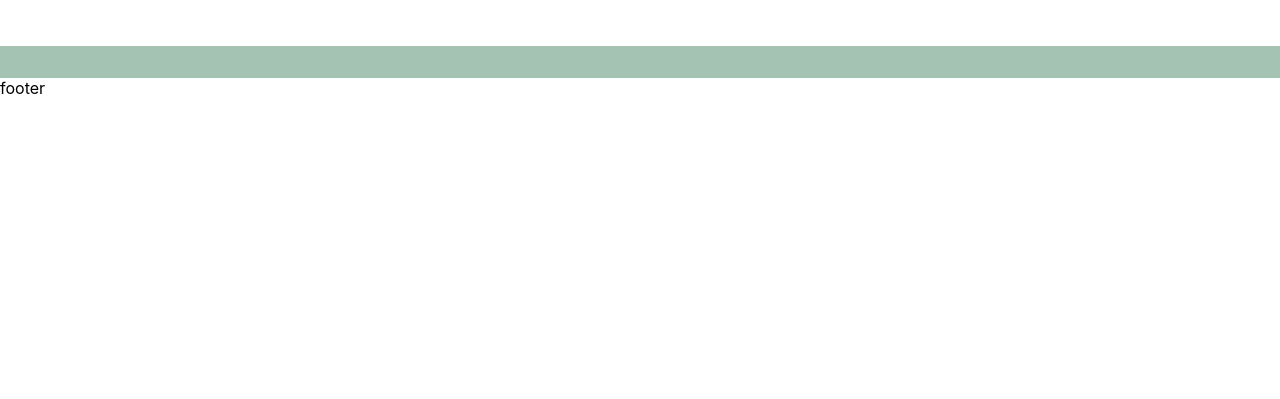
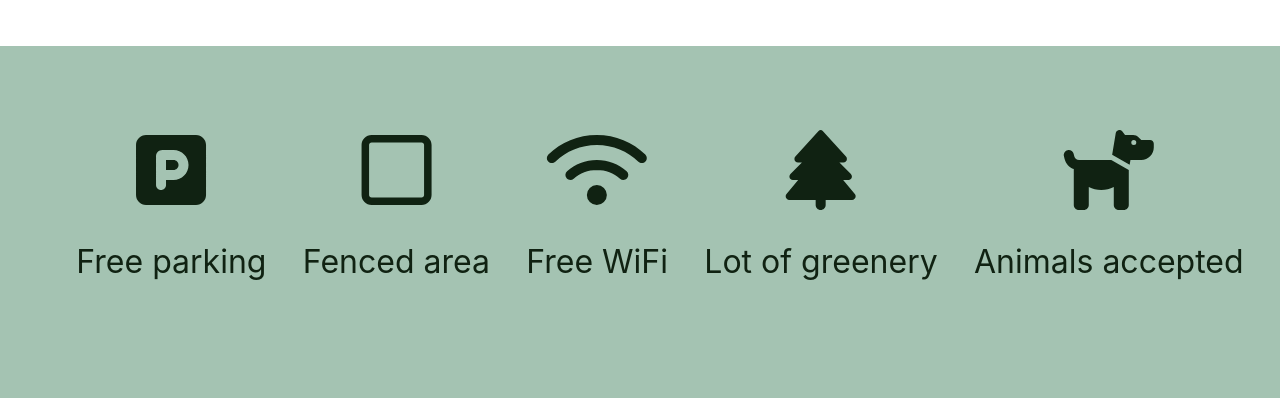
Before and after one commit to paulinaslabosz/sage-valley, a React (Create React App) app: page / in a window 1280 px wide. Shown: the part 2488-2887 px from the top of the page. Before the commit the page ends 2586 px from the top, so only its background shows below. Built offline with nearby package versions, Linux system fonts and the light colour scheme.

Commit message:
Icons: install package from fontawesome, style icons, add titles

```diff
--- a/package.json
+++ b/package.json
@@ -5,6 +5,7 @@
   "dependencies": {
     "@fortawesome/fontawesome-free": "^6.6.0",
     "@fortawesome/fontawesome-svg-core": "^6.6.0",
+    "@fortawesome/free-regular-svg-icons": "^6.6.0",
     "@fortawesome/free-solid-svg-icons": "^6.6.0",
     "@fortawesome/react-fontawesome": "^0.2.2",
     "@testing-library/jest-dom": "^5.17.0",
--- a/src/pages/homepage/Sections/Icons.js
+++ b/src/pages/homepage/Sections/Icons.js
@@ -1,13 +1,38 @@
 import React from 'react';
 import './styles/Icons.scss';
+import { FontAwesomeIcon } from '@fortawesome/react-fontawesome';
+import {
+  faSquareParking,
+  faWifi,
+  faTree,
+  faDog,
+} from '@fortawesome/free-solid-svg-icons';
+import { faSquare } from '@fortawesome/free-regular-svg-icons';
 
 function Icons() {
   return (
     <div className='icons_wrapper'>
       <ul>
-        <li></li>
-        <li></li>
-        <li></li>
+        <li>
+          <FontAwesomeIcon icon={faSquareParking} />
+          <p>Free parking</p>
+        </li>
+        <li>
+          <FontAwesomeIcon icon={faSquare} />
+          <p>Fenced area</p>
+        </li>
+        <li>
+          <FontAwesomeIcon icon={faWifi} />
+          <p>Free WiFi</p>
+        </li>
+        <li>
+          <FontAwesomeIcon icon={faTree} />
+          <p>Lot of greenery</p>
+        </li>
+        <li>
+          <FontAwesomeIcon icon={faDog} />
+          <p>Animals accepted</p>
+        </li>
       </ul>
     </div>
   );
--- a/src/pages/homepage/Sections/styles/Icons.scss
+++ b/src/pages/homepage/Sections/styles/Icons.scss
@@ -1,7 +1,21 @@
 .icons_wrapper {
   background-color: var(--sage);
+
   ul {
+    height: 20rem;
     display: flex;
     list-style: none;
+    justify-content: space-evenly;
+    align-items: center;
+    li {
+      font-size: 5rem;
+      color: var(--darkGreen);
+      display: flex;
+      flex-direction: column;
+
+      p {
+        font-size: 2rem;
+      }
+    }
   }
 }
```
Also changed, not shown: 1 other file (tests, documents, lock files or other folders).
